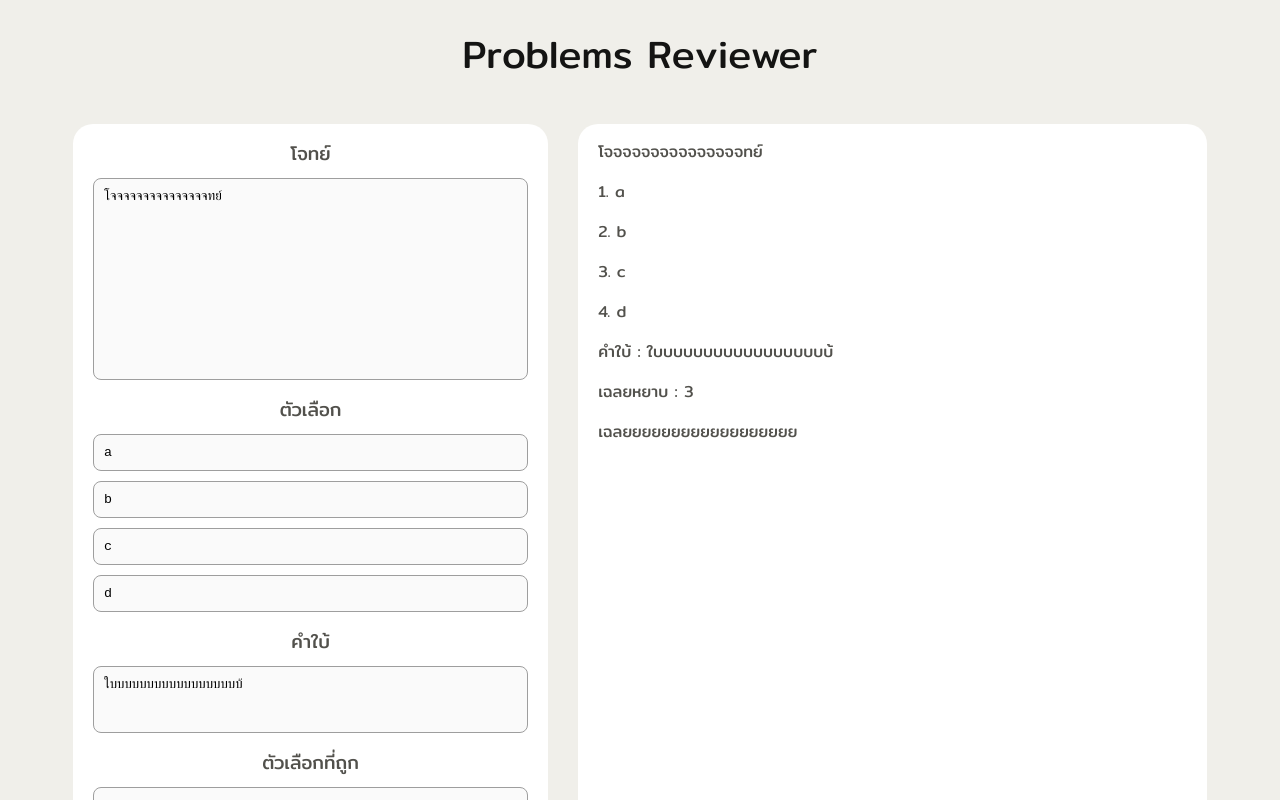
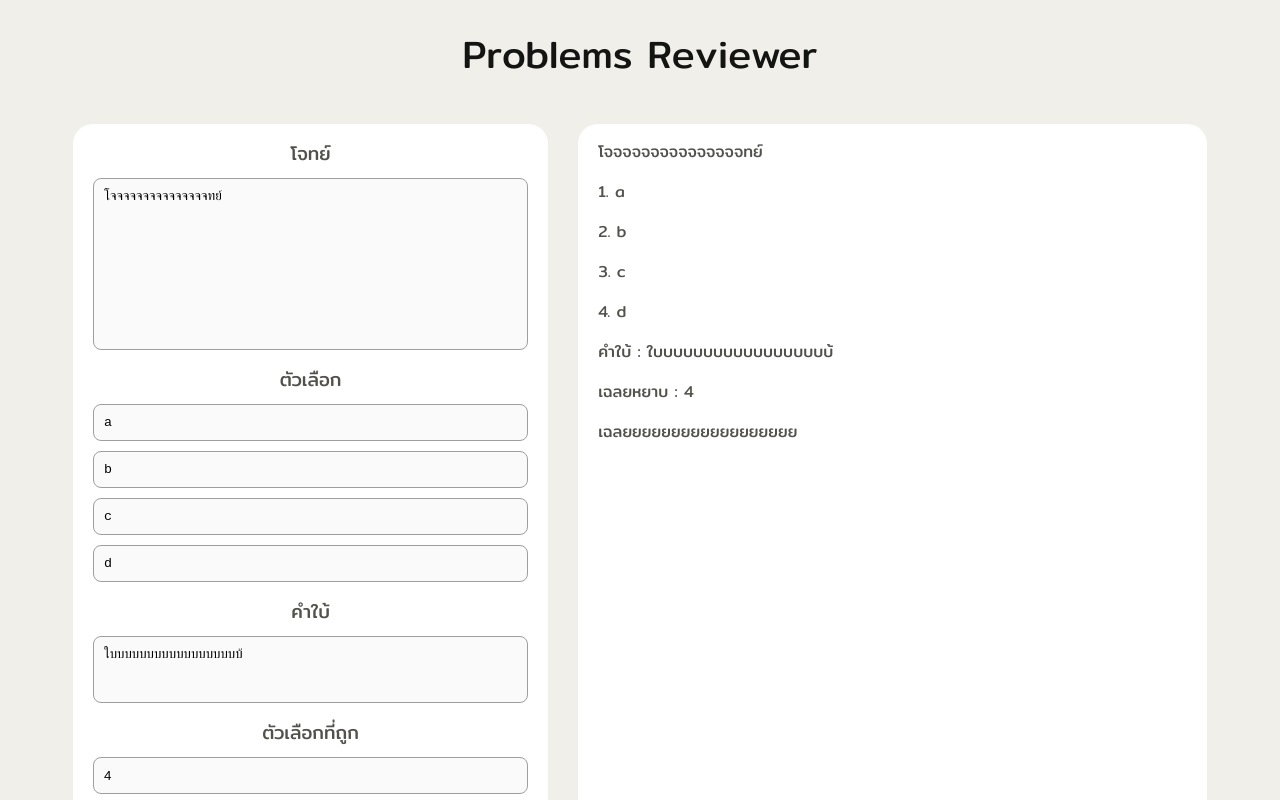
Before and after one commit to shayanin-van/problem-reviewer, a React (Vite) app: page / in a window 1280 px wide. Shown: the top 800 px of the page. Built offline with nearby package versions, Linux system fonts and the light colour scheme.

Commit message:
fix answer numbering

```diff
--- a/src/App.jsx
+++ b/src/App.jsx
@@ -32,7 +32,7 @@ function App() {
   const handleAnswerChange = (e) => {
     setProblem((prevProblem) => ({
       ...prevProblem,
-      answer: parseInt(e.target.value, 10),
+      answer: parseInt(e.target.value - 1, 10),
     }));
   };
 
--- a/src/components/Editor/Editor.jsx
+++ b/src/components/Editor/Editor.jsx
@@ -42,7 +42,7 @@ function Editor({
       <textarea
         value={problem.question}
         onChange={onQuestionChange}
-        rows="12"
+        rows="10"
       />
       <h3 style={{ margin: "10px 0px 6px 0px" }}>ตัวเลือก</h3>
       {choices}
@@ -53,14 +53,14 @@ function Editor({
         type="number"
         min={1}
         max={problem.choices.length}
-        value={problem.answer}
+        value={problem.answer + 1}
         onChange={onAnswerChange}
       ></input>
       <h3 style={{ margin: "10px 0px 6px 0px" }}>เฉลยละเอียด</h3>
       <textarea
         value={problem.solution}
         onChange={onSolutionChange}
-        rows="20"
+        rows="22"
       />
       <div style={{ margin: "10px 0px 6px 0px" }}>
         <label>
--- a/src/components/Preview/Preview.jsx
+++ b/src/components/Preview/Preview.jsx
@@ -37,7 +37,8 @@ function Preview({ problem }) {
 
   const hint = <p>{"คำใบ้ : " + problem.hint}</p>;
 
-  const answer = <p>{"เฉลยหยาบ : " + problem.answer}</p>;
+  const answerNum = problem.answer + 1;
+  const answer = <p>{"เฉลยหยาบ : " + answerNum}</p>;
 
   const splittedSolution = splitByInclinedPlaneJson(problem.solution);
   const solution = splittedSolution.map((item, index) => {
```
